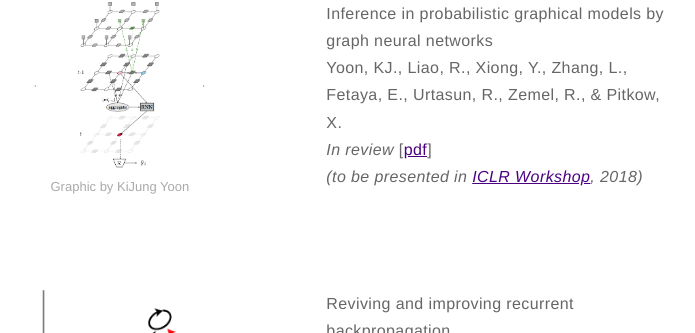
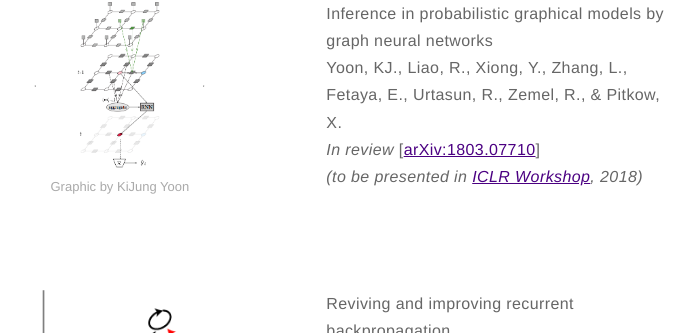
Before and after one commit to kijungyoon/kijungyoon.github.io, a Jekyll site: the page built from about.md, in a window 1280 px wide and 900 px high, scrolled down 724 px. Shown: the part 119-452 px from the top of the window, without its empty margins (329-1024 px from the left). Built offline with Jekyll 4.4.1, drawn with Linux system fonts in a browser that asks for light colours.

Commit message:
Update about.md

```diff
--- a/about.md
+++ b/about.md
@@ -20,7 +20,7 @@ layout: page
     <p><b>Inference in probabilistic graphical models by graph neural networks</b><br>
     <b>Yoon, KJ.</b>, Liao, R., Xiong, Y., Zhang, L., Fetaya, E., Urtasun, R., Zemel, R., & Pitkow, X.<br>
 	<i>In review</i>
-	[<a href="https://">pdf</a>]<br>
+	[<a href="https://arxiv.org/abs/1803.07710">arXiv:1803.07710</a>]<br>
 	<i>(to be presented in <a href="https://openreview.net/forum?id=rkN1pF1vz">ICLR Workshop</a>, 2018)</i></p>
     </div>
 </div>
```
